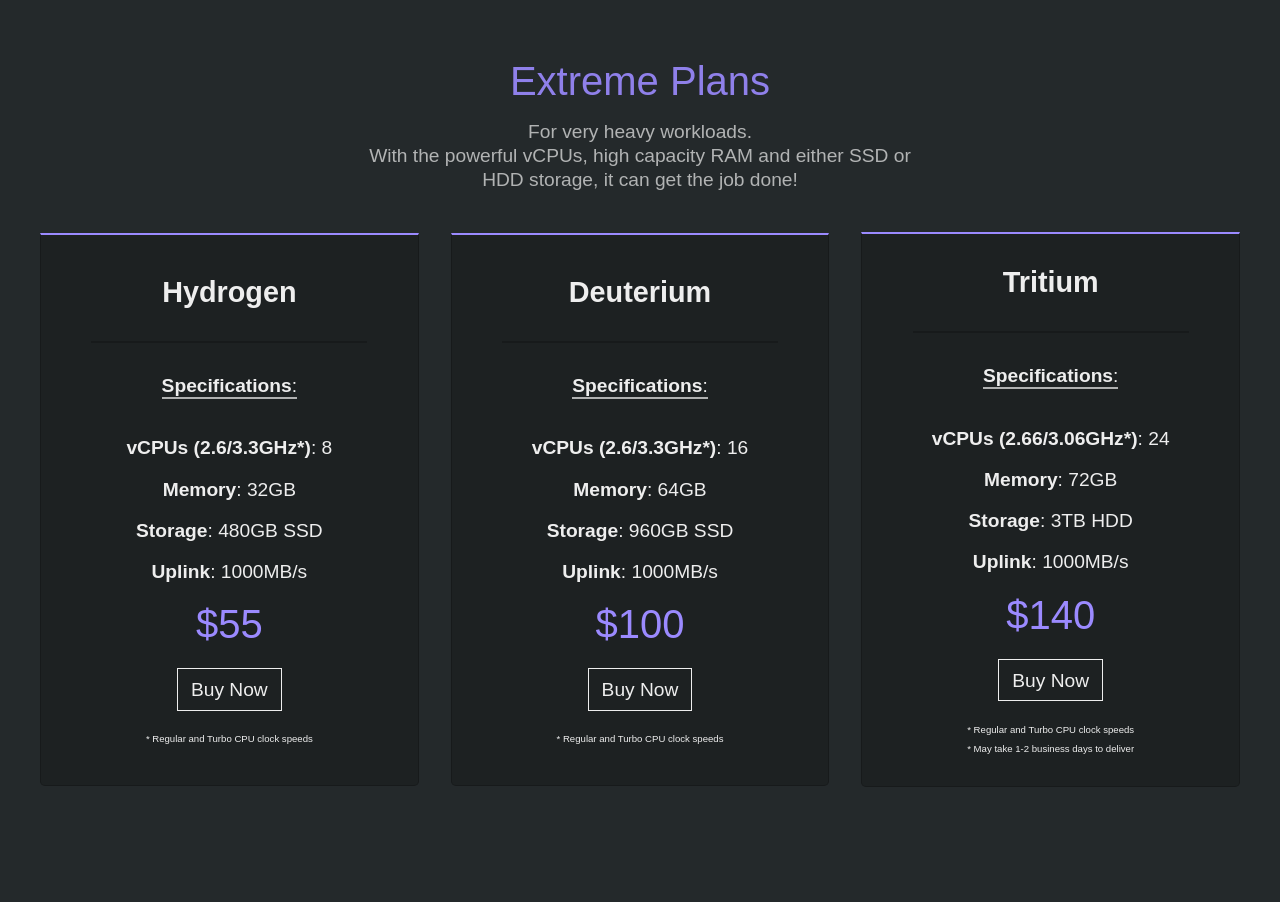
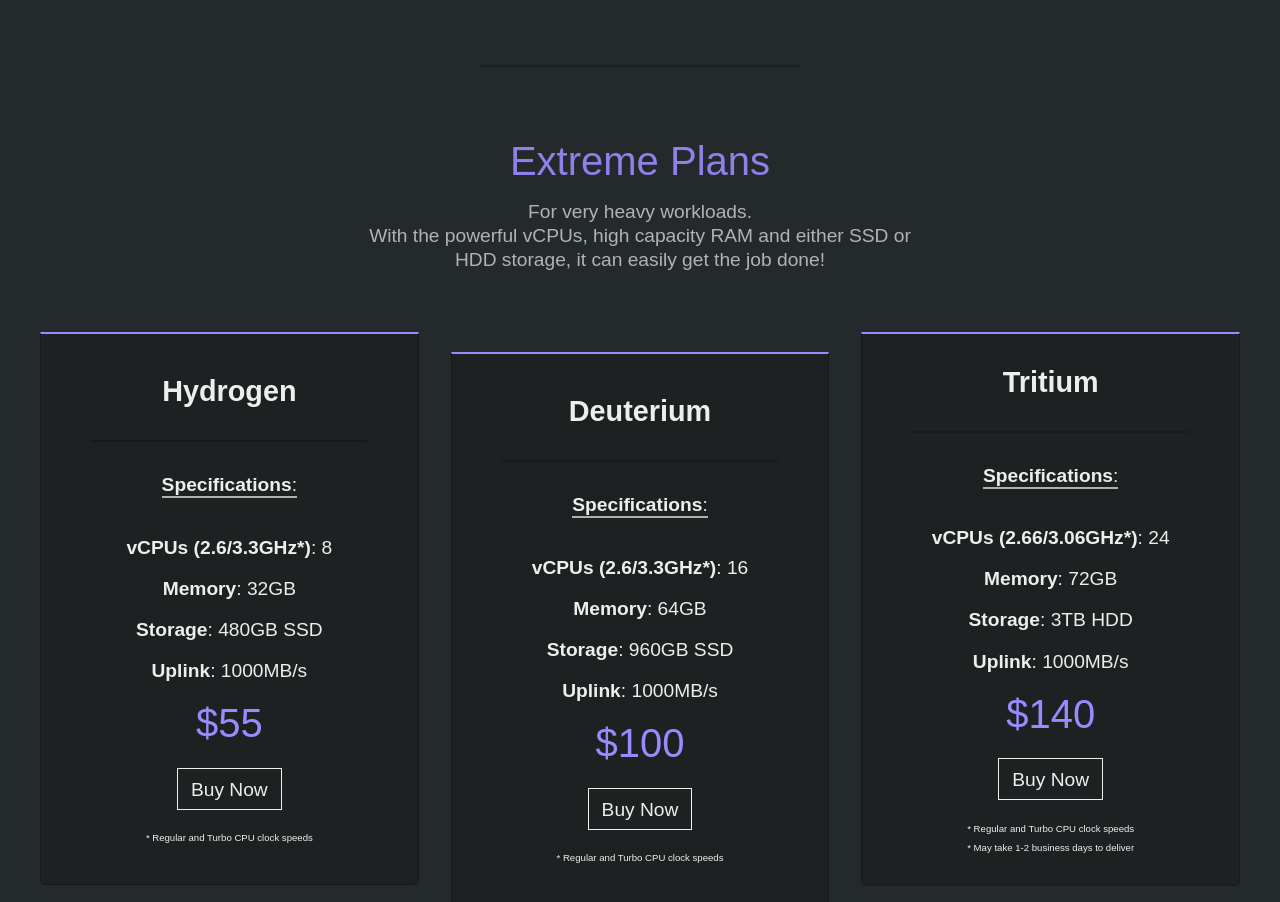
Before and after one commit to QuarkHostTeam/QuarkHostSite, a plain HTML site: page pricing.html in a window 1280 px wide. Shown: the part 1820-2722 px from the top of the page. Drawn offline with Linux system fonts and the light colour scheme; a script that the page names is missing; a web font is replaced by a local one.

Commit message:
Add top margin to middle cards

```diff
--- a/pricing.html
+++ b/pricing.html
@@ -251,7 +251,7 @@
                 <p class="plan-description">For very heavy workloads.
                     <br>
                     With the powerful vCPUs, high capacity RAM and either
-                    SSD or HDD storage, it can get the job done!</p>
+                    SSD or HDD storage, it can easily get the job done!</p>
 
                 <div class="pricing-card-container">
 
--- a/scss/pricing/pricing.scss
+++ b/scss/pricing/pricing.scss
@@ -216,6 +216,7 @@ section#pricing {
                         &:nth-child(2) {
                             margin-left: 2rem;
                             margin-right: 2rem;
+                            margin-top: 5rem;
                         }
                     }
                 }
```
Also changed, not shown: scss/pricing/pricing.css, 1 other file.
